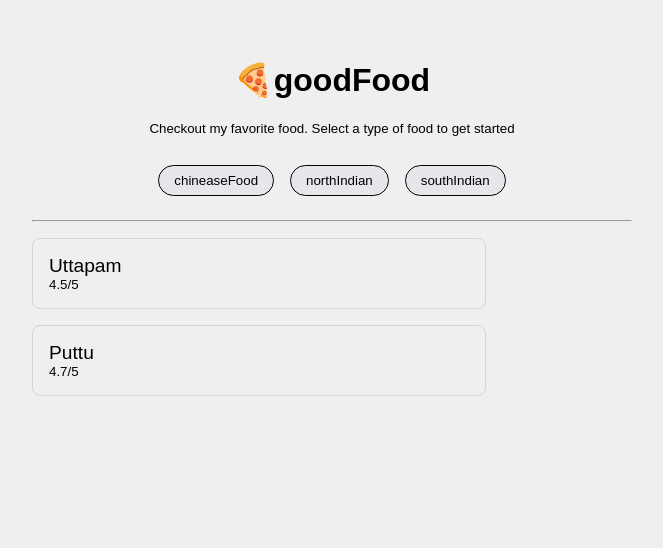
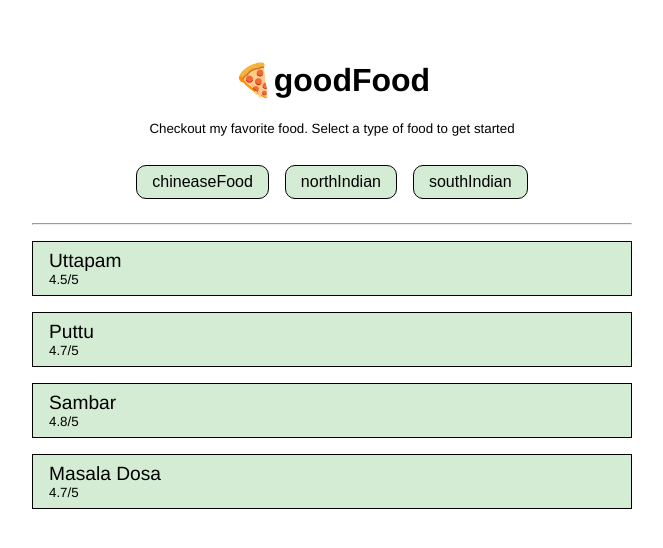
Before and after one commit to Sharmaryan/Favourite-food, a React (Create React App) app: page / in a window 1280 px wide. Shown: the top 548 px of the page, without its empty margins (308-971 px from the left). Built offline with nearby package versions, Linux system fonts and the light colour scheme.

Commit message:
initial commit

```diff
--- a/src/App.js
+++ b/src/App.js
@@ -4,15 +4,21 @@ import { useState } from "react";
 const foodDB = {
   chineaseFood: [
     { name: "Momos", rating: "4.5/5" },
-    { name: "Chowmein", rating: "4.6/5" }
+    { name: "Chowmein", rating: "4.6/5" },
+    { name: "Fried Rice", rating: "5/5" },
+    { name: "Manchurian", rating: "4.7/5" },
+    { name: "Spring Rolls", rating: "4.7/5" }
   ],
   northIndian: [
     { name: "Chhole bhature", rating: "5/5" },
-    { name: "Samosa", rating: "4.8/5" }
+    { name: "Samosa", rating: "4.8/5" },
+    { name: "Dahi Bhalla", rating: "4.7/5" }
   ],
   southIndian: [
     { name: "Uttapam", rating: "4.5/5" },
-    { name: "Puttu", rating: "4.7/5" }
+    { name: "Puttu", rating: "4.7/5" },
+    { name: "Sambar", rating: "4.8/5" },
+    { name: "Masala Dosa", rating: "4.7/5" }
   ]
 };
 
@@ -41,18 +47,7 @@ export default function App() {
       <div style={{ textAlign: "left" }}>
         <ul style={{ paddingInlineStart: "0" }}>
           {foodDB[selectedFood].map((item) => (
-            <li
-              key={item.name}
-              style={{
-                listStyle: "none",
-                padding: "1rem",
-                border: "1px solid #D1D5DB",
-                width: "70%",
-                margin: "1rem 0rem",
-                borderRadius: "0.5rem"
-              }}
-            >
-              {" "}
+            <li key={item.name} className="food-items">
               <div style={{ fontSize: "larger" }}> {item.name} </div>
               <div style={{ fontSize: "smaller" }}> {item.rating} </div>
             </li>
--- a/src/styles.css
+++ b/src/styles.css
@@ -1,19 +1,25 @@
 .App {
-  font-family: sans-serif;
   text-align: center;
   max-width: 600px;
   margin: auto;
   padding: 2rem;
 }
 body {
-  font-family: "Lato", sans-serif;
-  background-color: #efefef;
+  font-family: "Franklin Gothic Medium", "Arial Narrow", Arial, sans-serif;
 }
-button{
+.food-items {
   border: 1px solid black;
-  margin: 1rem .5rem;
-  border-radius: 1rem;
+  margin: 1rem 0;
+  padding: 0.5rem 1rem;
+  list-style: none;
+  background-color: rgb(211, 236, 211);
+}
+button {
+  border: 1px solid black;
+  margin: 1rem 0.5rem;
+  border-radius: 10px;
+  font-size: 1rem;
   padding: 7px 15px;
   cursor: pointer;
-  background-color: #E5E7EB;
+  background-color: rgb(211, 236, 211);
 }
```
